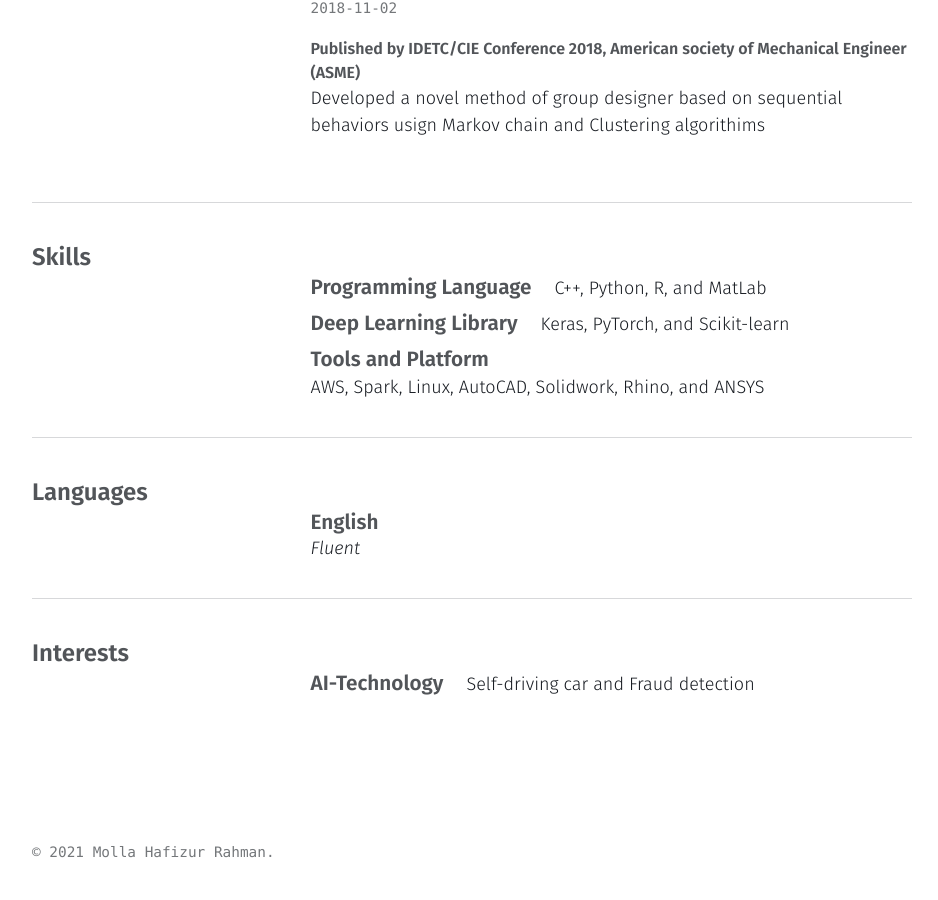
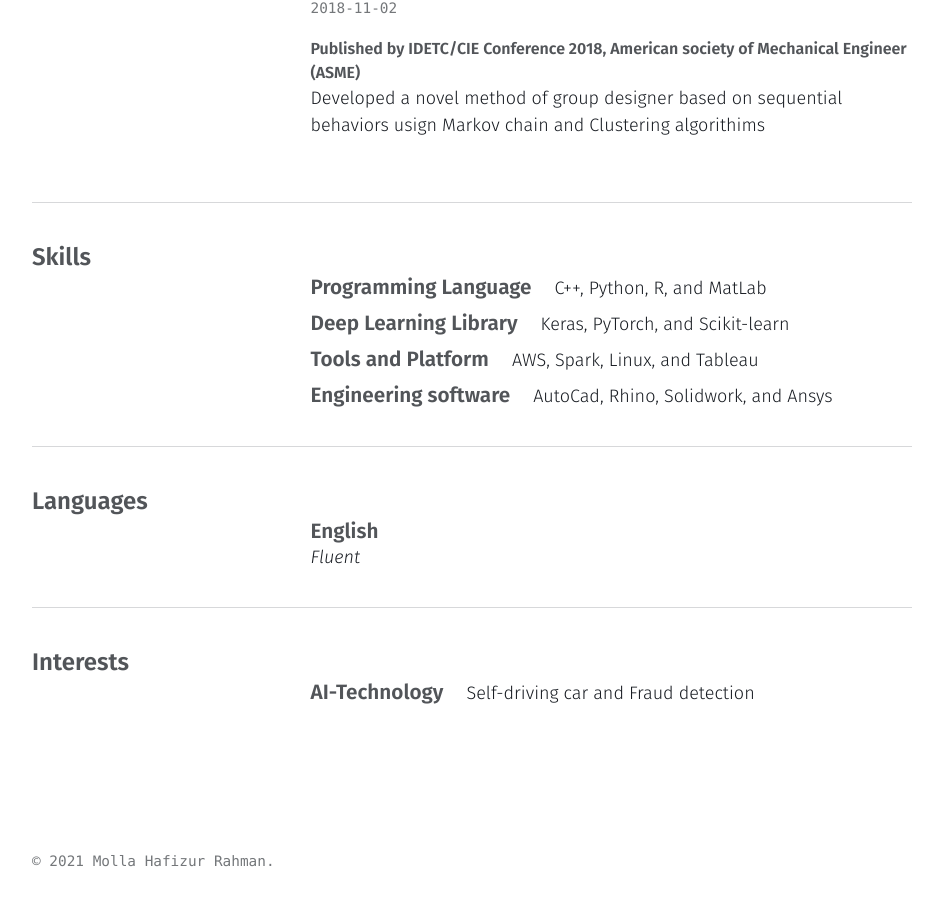
Before and after one commit to HafizSunny/HafizSunny09.github.io, a Jekyll site: the page built from cv.md, in a window 1280 px wide and 900 px high, scrolled down 2932 px. Shown: the whole window, without its empty margins (40-978 px from the left). Built offline with Jekyll 4.4.1, drawn with Linux system fonts in a browser that asks for light colours.

Commit message:
Update cv.json

```diff
--- a/_data/cv.json
+++ b/_data/cv.json
@@ -140,10 +140,17 @@
         "AWS",
         "Spark",
         "Linux",
-        "AutoCAD",
+        "Tableau"
+      ]
+    },
+    {
+      "name": "Engineering software",
+      "level": "Experienced",
+      "keywords": [
+        "AutoCad",
+        "Rhino",
         "Solidwork",
-        "Rhino",
-        "ANSYS"
+        "Ansys"
       ]
     }
   ],
```
